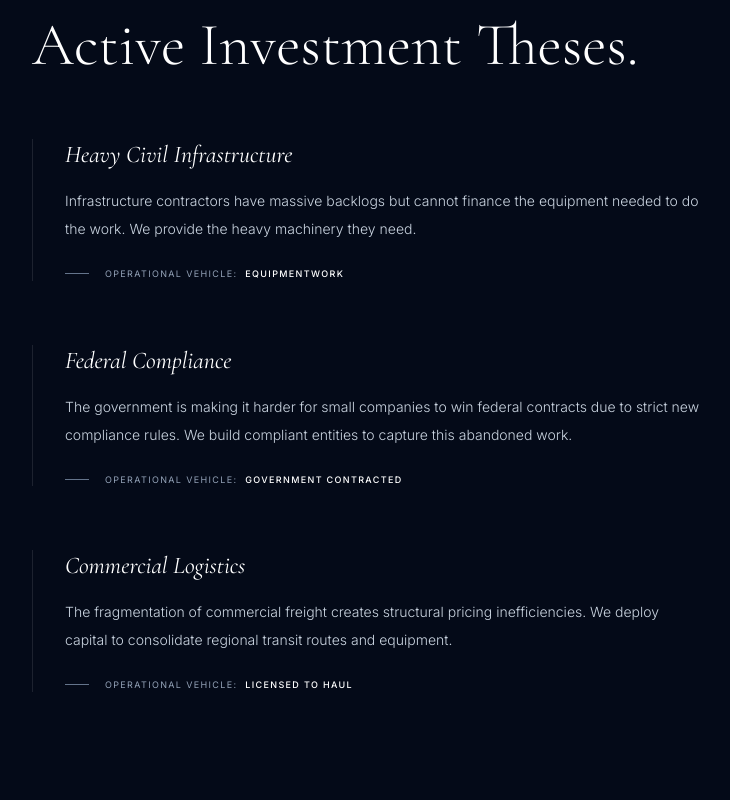
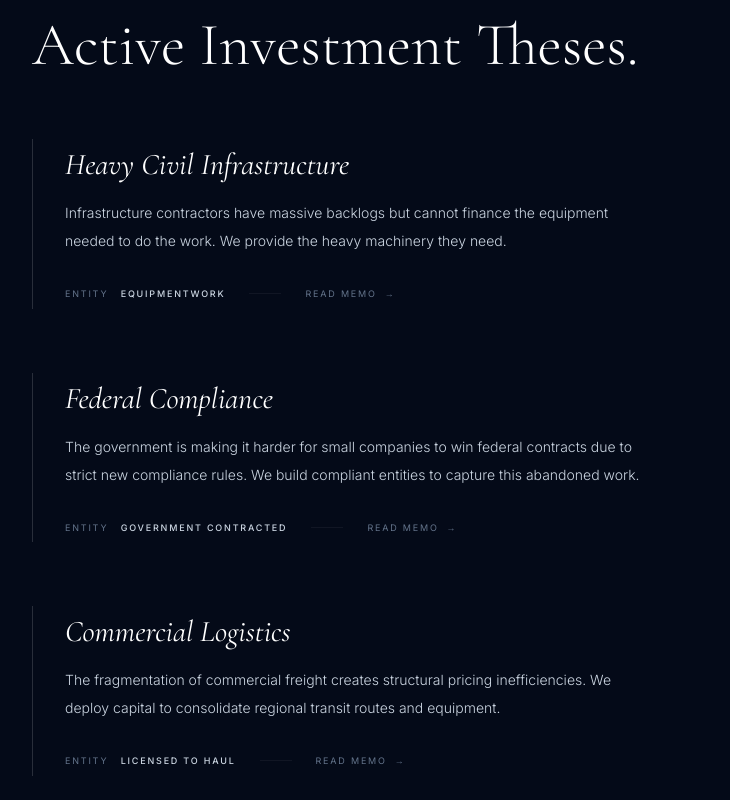
Before and after one commit to bencrane/rs-hq-v1, a React (Vite) app: page / in a window 1280 px wide. Shown: the part 1760-2560 px from the top of the page, without its empty margins (416-1146 px from the left). Built offline with nearby package versions, Linux system fonts and the light colour scheme.

Commit message:
Refine thesis card design and remove redundant back button

```diff
--- a/src/App.jsx
+++ b/src/App.jsx
@@ -124,14 +124,6 @@ const ThesisDetailView = ({ thesisId, onBack }) => {
   return (
     <div className="min-h-screen animate-in fade-in duration-700 pb-32">
       <div className="px-8 md:px-16 lg:px-32 pt-16 md:pt-24 lg:pt-32 max-w-4xl">
-        <button
-          onClick={onBack}
-          className="group flex items-center gap-4 font-sans text-[9px] uppercase tracking-[0.2em] text-[#64748b] hover:text-white transition-colors mb-24"
-        >
-          <span className="transform group-hover:-translate-x-1 transition-transform">←</span>
-          Return to Overview
-        </button>
-
         <span className="font-sans text-[9px] uppercase tracking-[0.2em] text-[#64748b] mb-8 block">Investment Memo</span>
         <h2 className="font-serif text-5xl md:text-7xl lg:text-8xl text-white font-light leading-[1.05] tracking-tight mb-24">
           {data.title}.
@@ -276,20 +268,24 @@ export default function App() {
                       setActiveThesis(id);
                       window.scrollTo({ top: 0, behavior: 'smooth' });
                     }}
-                    className="flex flex-col border-l border-white/[0.1] pl-8 cursor-pointer group hover:border-[#94a3b8] transition-colors"
+                    className="group cursor-pointer"
                   >
-                    <h3 className="font-serif text-2xl text-white mb-4 italic group-hover:text-[#94a3b8] transition-colors flex items-center justify-between">
-                      {item.title}
-                      <span className="font-sans text-sm opacity-0 group-hover:opacity-100 transition-opacity">Read Memo →</span>
-                    </h3>
-                    <p className="font-sans text-sm text-[#cbd5e1] leading-loose font-light mb-6">
-                      {item.summary}
-                    </p>
-                    <div className="flex items-center gap-4">
-                      <span className="h-px w-6 bg-[#64748b]"></span>
-                      <span className="font-sans text-[9px] uppercase tracking-[0.15em] text-[#94a3b8]">
-                        Operational Vehicle: <span className="text-white font-medium ml-1">{item.vehicle.name}</span>
-                      </span>
+                    <div className="border-l border-white/[0.15] pl-8 py-2 group-hover:border-white/[0.4] transition-colors">
+                      <h3 className="font-serif text-3xl text-white mb-4 italic">
+                        {item.title}
+                      </h3>
+                      <p className="font-sans text-sm text-[#cbd5e1] leading-loose font-light mb-8 max-w-xl">
+                        {item.summary}
+                      </p>
+                      <div className="flex items-center gap-6">
+                        <span className="font-sans text-[9px] uppercase tracking-[0.2em] text-[#64748b]">
+                          Entity <span className="text-[#cbd5e1] font-medium ml-2">{item.vehicle.name}</span>
+                        </span>
+                        <span className="w-8 h-px bg-white/[0.05] group-hover:bg-white/[0.2] transition-colors"></span>
+                        <span className="font-sans text-[9px] uppercase tracking-[0.2em] text-[#64748b] group-hover:text-white flex items-center gap-2 transition-colors">
+                          Read Memo <span className="transform group-hover:translate-x-1 transition-transform">→</span>
+                        </span>
+                      </div>
                     </div>
                   </div>
                 ))}
```
